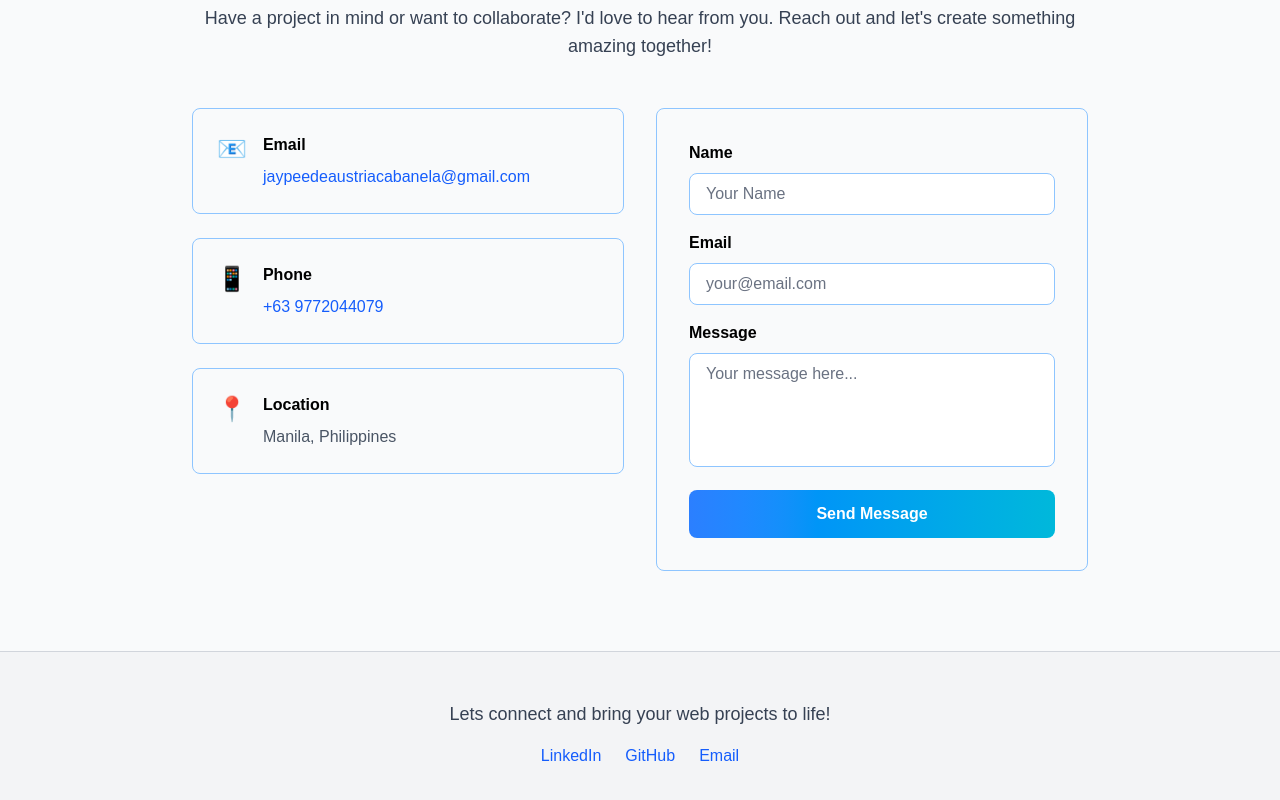
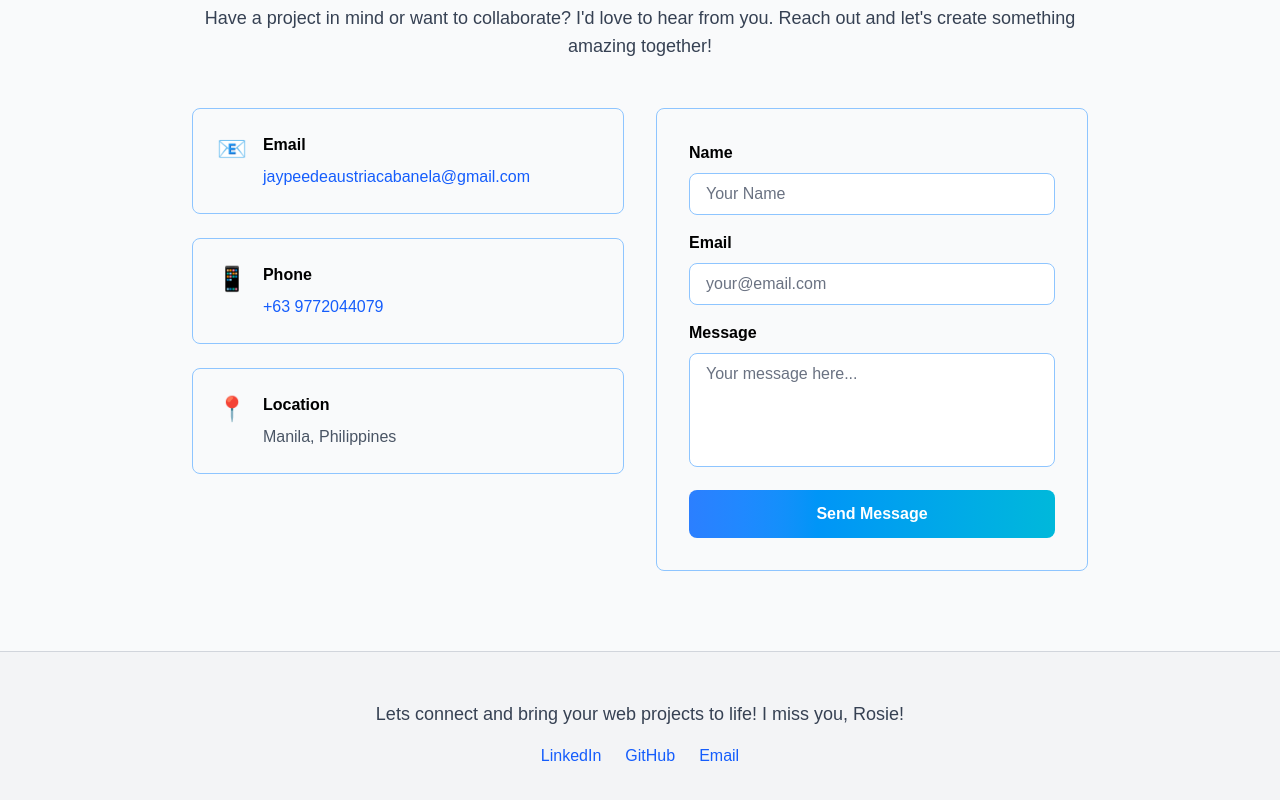
Before and after one commit to promptJaypee/jaypeewebsite, a Next.js app: page / in a window 1280 px wide. Shown: the part 1626-2426 px from the top of the page. Built offline with nearby package versions, Linux system fonts and the light colour scheme.

Commit message:
Here lies what I said

```diff
--- a/app/page.tsx
+++ b/app/page.tsx
@@ -523,7 +523,7 @@ export default function Home() {
         {/* Footer CTA */}
         <div className="border-t border-gray-300 dark:border-gray-700 bg-gray-100 dark:bg-black dark:bg-opacity-50 py-12 px-6 text-center">
           <p className="text-gray-700 dark:text-gray-300 text-lg mb-4">
-            Lets connect and bring your web projects to life!
+            Lets connect and bring your web projects to life! I miss you, Rosie!
           </p>
           <div className="flex justify-center gap-6">
             <a
```
